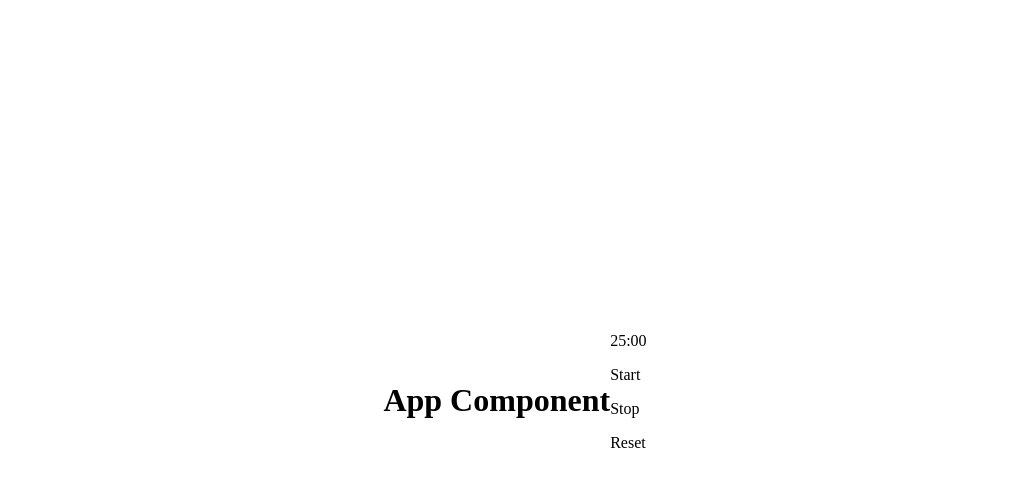
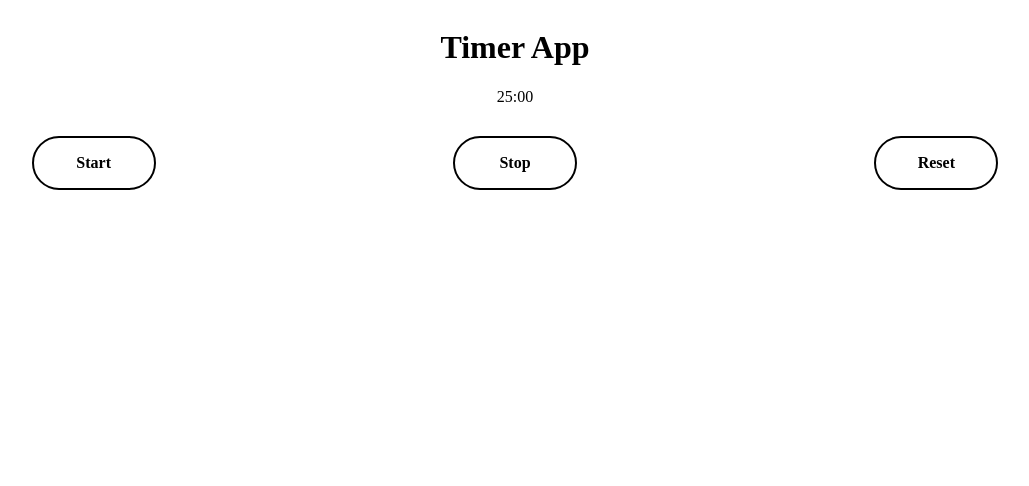
Before and after one commit to EhsanShakil/Timer-App, a React (Create React App) app: page / in a window 1280 px wide. Shown: the top 486 px of the page, without its empty margins (125-1154 px from the left). Built offline with nearby package versions, Linux system fonts and the light colour scheme.

Commit message:
Updating CSS

```diff
--- a/src/Components/App/App.css
+++ b/src/Components/App/App.css
@@ -1,13 +1,3 @@
-body {
-  box-sizing: border-box;
-  margin: 0px;
-  padding: 0px;
-  overflow: hidden;
+.container {
+  text-align: center;
 }
-.container {
-  height: 100vh;
-  width: 100vw;
-  display: flex;
-  justify-content: center;
-  align-items: center;
-}
--- a/src/Components/App/App.tsx
+++ b/src/Components/App/App.tsx
@@ -5,7 +5,7 @@ import Timer from "../Timer/Timer";
 const App = () => {
   return (
     <div className="container">
-      <h1>App Component</h1>
+      <h1>Timer App</h1>
       <Timer />
     </div>
   );
--- a/src/Components/Timer/Timer.css
+++ b/src/Components/Timer/Timer.css
@@ -1,13 +1,15 @@
-body {
-  box-sizing: border-box;
-  margin: 0px;
-  padding: 0px;
-  overflow: hidden;
+.container {
+  display: flex;
+  flex-direction: column;
 }
-.container {
-  height: 100vh;
-  width: 100vw;
+.display {
   display: flex;
   justify-content: center;
-  align-items: center;
+  margin-bottom: 30px;
 }
+.buttons {
+  display: flex;
+  flex-direction: row;
+  justify-content: space-around;
+  flex-wrap: wrap;
+}
--- a/src/Components/Timer/Timer.tsx
+++ b/src/Components/Timer/Timer.tsx
@@ -37,11 +37,15 @@ const Timer = () => {
     console.log("Reset");
   };
   return (
-    <div>
-      {minutes}:{seconds < 10 ? `0${seconds}` : seconds}
-      <TimerButton buttonAction={Start} buttonValue={"Start"} />
-      <TimerButton buttonAction={Stop} buttonValue={"Stop"} />
-      <TimerButton buttonAction={Reset} buttonValue={"Reset"} />
+    <div className="container">
+      <div className="display">
+        {minutes}:{seconds < 10 ? `0${seconds}` : seconds}
+      </div>
+      <div className="buttons">
+        <TimerButton buttonAction={Start} buttonValue={"Start"} />
+        <TimerButton buttonAction={Stop} buttonValue={"Stop"} />
+        <TimerButton buttonAction={Reset} buttonValue={"Reset"} />
+      </div>
     </div>
   );
 };
--- a/src/Components/TimerButton/TimerButton.css
+++ b/src/Components/TimerButton/TimerButton.css
@@ -0,0 +1,7 @@
+.buttonContainer {
+  width: 120px;
+  border: 2px solid black;
+  border-radius: 30px;
+  font-weight: bold;
+  cursor: pointer;
+}
--- a/src/Components/TimerButton/TimerButton.tsx
+++ b/src/Components/TimerButton/TimerButton.tsx
@@ -3,7 +3,7 @@ import "./TimerButton.css";
 
 const TimerButton = ({ buttonAction, buttonValue }: any) => {
   return (
-    <div onClick={buttonAction}>
+    <div onClick={buttonAction} className="buttonContainer">
       <p>{buttonValue}</p>
     </div>
   );
```
Also changed, not shown: 1 other file (tests, documents, lock files or other folders).
